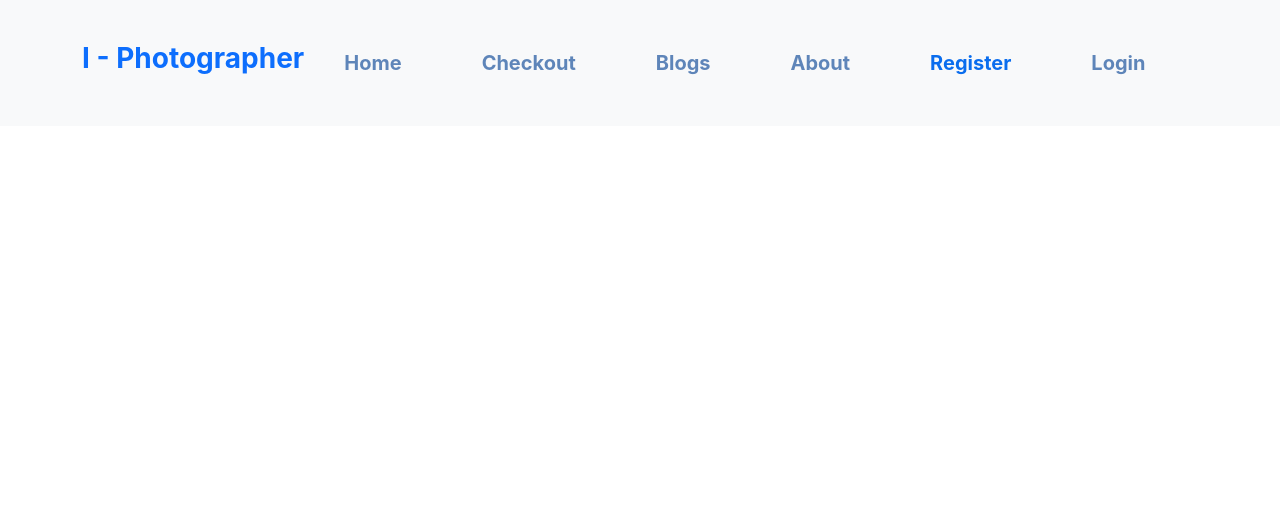
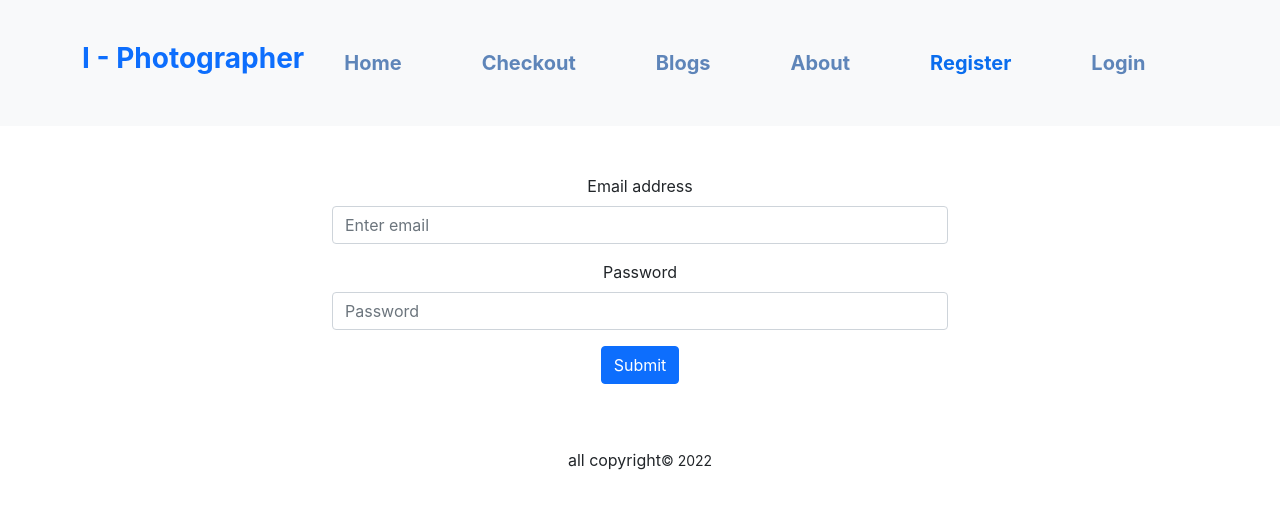
Before and after one commit to sarifulislam1/independent-service-provider, a React (Create React App) app: page /register in a window 1280 px wide. Shown: the top 508 px of the page. Built offline with nearby package versions, Linux system fonts and the light colour scheme.

Commit message:
footer ready

```diff
--- a/package.json
+++ b/package.json
@@ -7,6 +7,7 @@
     "@testing-library/react": "^13.1.1",
     "@testing-library/user-event": "^13.5.0",
     "bootstrap": "^5.1.3",
+    "firebase": "^9.6.11",
     "react": "^18.0.0",
     "react-bootstrap": "^2.2.3",
     "react-dom": "^18.0.0",
--- a/src/App.js
+++ b/src/App.js
@@ -6,6 +6,8 @@ import Banner from './components/Home/Banner/Banner';
 import Booking from './components/Home/Booking/Booking'
 import About from './components/About/About'
 import Blogs from './components/Blogs/Blogs'
+import Footer from './components/Footer/Footer'
+import Register from './components/Register/Register';
 
 function App() {
   return (
@@ -17,7 +19,9 @@ function App() {
         <Route path='/booking' element={<Booking></Booking>}></Route>
         <Route path='/about' element={<About></About>}></Route>
         <Route path='/blogs' element={<Blogs></Blogs>}></Route>
+        <Route path='register' element={<Register></Register>}></Route>
       </Routes>
+      <Footer></Footer>
     </div>
   );
 }
--- a/src/components/Footer/Footer.js
+++ b/src/components/Footer/Footer.js
@@ -1,10 +1,15 @@
 import React from 'react';
 
 const Footer = () => {
+    const date = new Date().getFullYear();
     return (
-        <div>
-            <h2>this is footer</h2>
-        </div>
+
+        <footer className=' p-3 m-5 '>
+
+
+            <p>all copyright<small>&copy; {date}</small></p>
+        </footer>
+
     );
 };
 
--- a/src/components/Home/Service/Service.css
+++ b/src/components/Home/Service/Service.css
@@ -4,5 +4,6 @@
     justify-content: space-around;
     margin-top: 30px;
     padding: 15px;
+    text-align: start;
 
 }
--- a/src/components/Home/Service/Service.js
+++ b/src/components/Home/Service/Service.js
@@ -2,7 +2,7 @@ import React from 'react';
 import { Button, Card } from 'react-bootstrap';
 import './Service.css'
 const Service = (props) => {
-    const { name, rating, review, img } = props.service
+    const { name, review, img } = props.service
     return (
         <div>
             <div >
--- /dev/null
+++ b/src/components/Register/Register.js
@@ -0,0 +1,27 @@
+import React from 'react';
+import { Button, Form } from 'react-bootstrap';
+
+const Register = () => {
+    return (
+        <div className='container w-50 mt-5'>
+            <Form>
+                <Form.Group className="mb-3" controlId="formBasicEmail">
+                    <Form.Label>Email address</Form.Label>
+                    <Form.Control type="email" placeholder="Enter email" />
+
+                </Form.Group>
+
+                <Form.Group className="mb-3" controlId="formBasicPassword">
+                    <Form.Label>Password</Form.Label>
+                    <Form.Control type="password" placeholder="Password" />
+                </Form.Group>
+
+                <Button variant="primary" type="submit">
+                    Submit
+                </Button>
+            </Form>
+        </div>
+    );
+};
+
+export default Register;
```
Also changed, not shown: src/firebase.init.js (added, +21 -0 lines), src/components/Register/Register.css (added), 1 other file (tests, documents, lock files or other folders).
